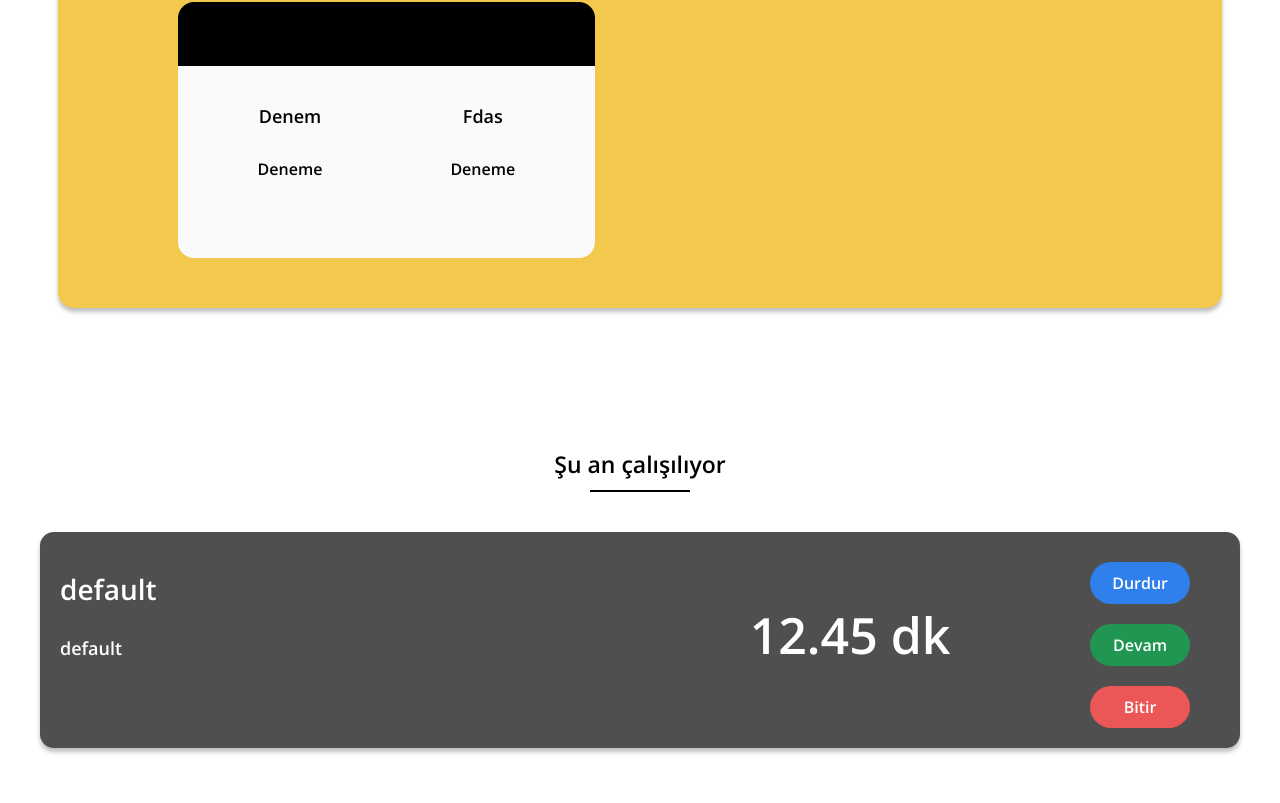
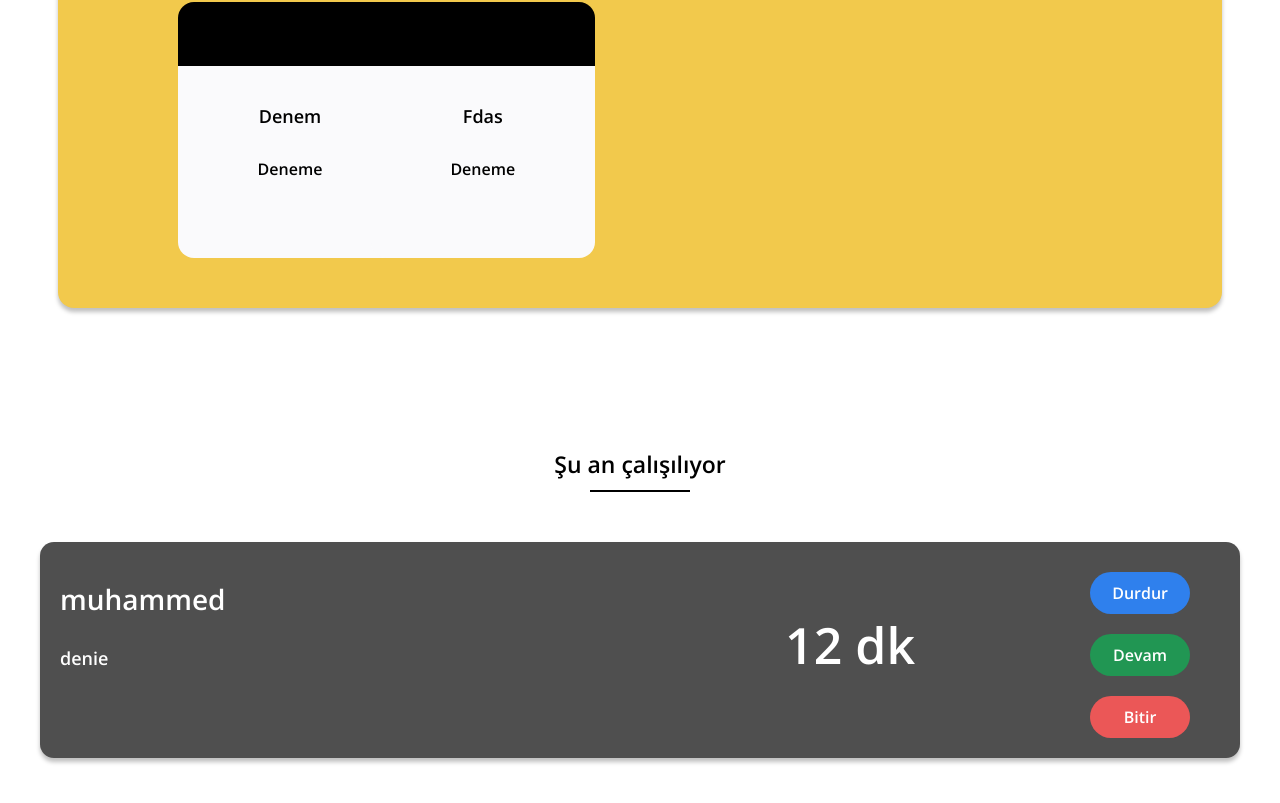
Before and after one commit to muhammeddeniz/wa, a Next.js app: page / in a window 1280 px wide. Shown: the part 297-1100 px from the top of the page. Built offline with nearby package versions, Linux system fonts and the light colour scheme.

Commit message:
çalışılıyor kısmı

```diff
--- a/src/components/card-2/card2.tsx
+++ b/src/components/card-2/card2.tsx
@@ -18,7 +18,7 @@ const Card2: React.FC<Props> = ({ title,  desc, count, ...rest }) => {
         <p className="card2-leftside-text">{desc ? desc : "default"}</p>
       </div>
 
-        <p className="card2-count">{count ? count: "12.45"} dk</p>
+        <p className="card2-count">{count ? count: "00.00"} dk</p>
 
         <div className="card2-buttons">
             <Button blue>Durdur</Button>
--- a/src/pages/index.tsx
+++ b/src/pages/index.tsx
@@ -34,13 +34,13 @@ const Home: React.FC<any> = ({myStore}) => {
                 </div>
                 <div className="home-new-cards">
                     {
-                        myStore.cards.map(index => {
+                        myStore.cards.map((index, key) => {
                             return(
-                                <div>
+                                <div key={key}>
                                     {
                                         <Card1
                                         onClick={() => {
-                                            console.log(index.title);
+                                            myStore.addWorking({title: index.title, text: index.text, count: 0})
 
                                         }}
                                         title={index.title} text={index.text} />
@@ -57,7 +57,19 @@ const Home: React.FC<any> = ({myStore}) => {
                     <h2>Şu an çalışılıyor</h2>
                     <div className="home-working-title-underline"></div>
                 </div>
-                    <Card2 />
+                    {
+                        myStore.working.map((index, key) => {
+                            return(
+                                <div key={key} className="home-working-new">
+                                    <Card2
+                                    title={index.title}
+                                    desc={index.text}
+                                    count= {index.count}
+                                    />
+                                </div>
+                            )
+                        })
+                    }
             </div>
         </div>
     )
--- a/src/store/store.ts
+++ b/src/store/store.ts
@@ -15,11 +15,27 @@ class Store {
     }];
 
 
+
+    @observable
+    working : [{
+        title: string,
+        text: string
+        count: number;
+    },[]] = [{
+        title: "muhammed",
+        text: "denie",
+        count: 12,
+    } ];
+
     @action
     ekle = (yeni: any) => {
         this.cards.push(yeni);
+    };
+
+    @action
+    addWorking = (yeni: any) => {
+        this.working.push(yeni);
     }
-
 
 }
 
--- a/src/styles/pages/home.scss
+++ b/src/styles/pages/home.scss
@@ -37,6 +37,11 @@
         margin-bottom: 300px;
         margin-top: 140px;
 
+
+        &-new{
+            margin-top: 50px;
+        }
+
         &-title{
             text-align: center;
 
```
